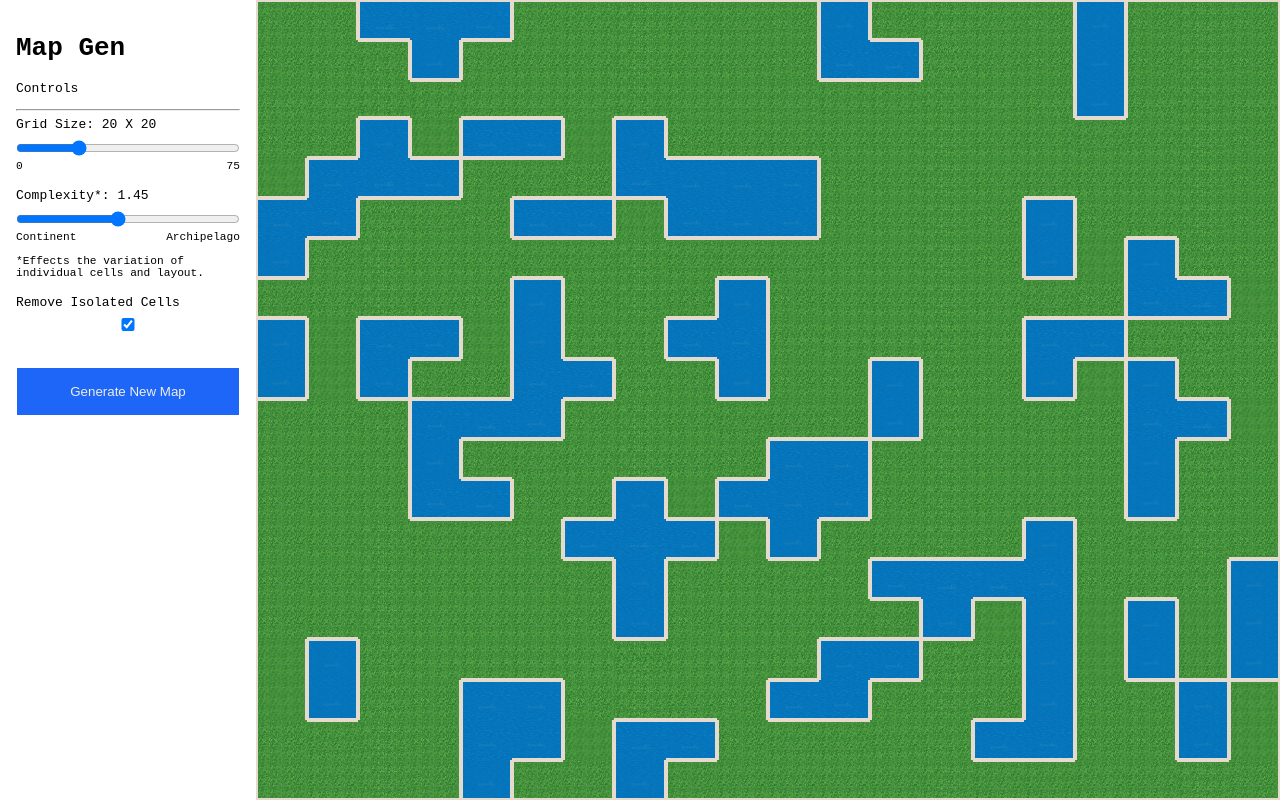
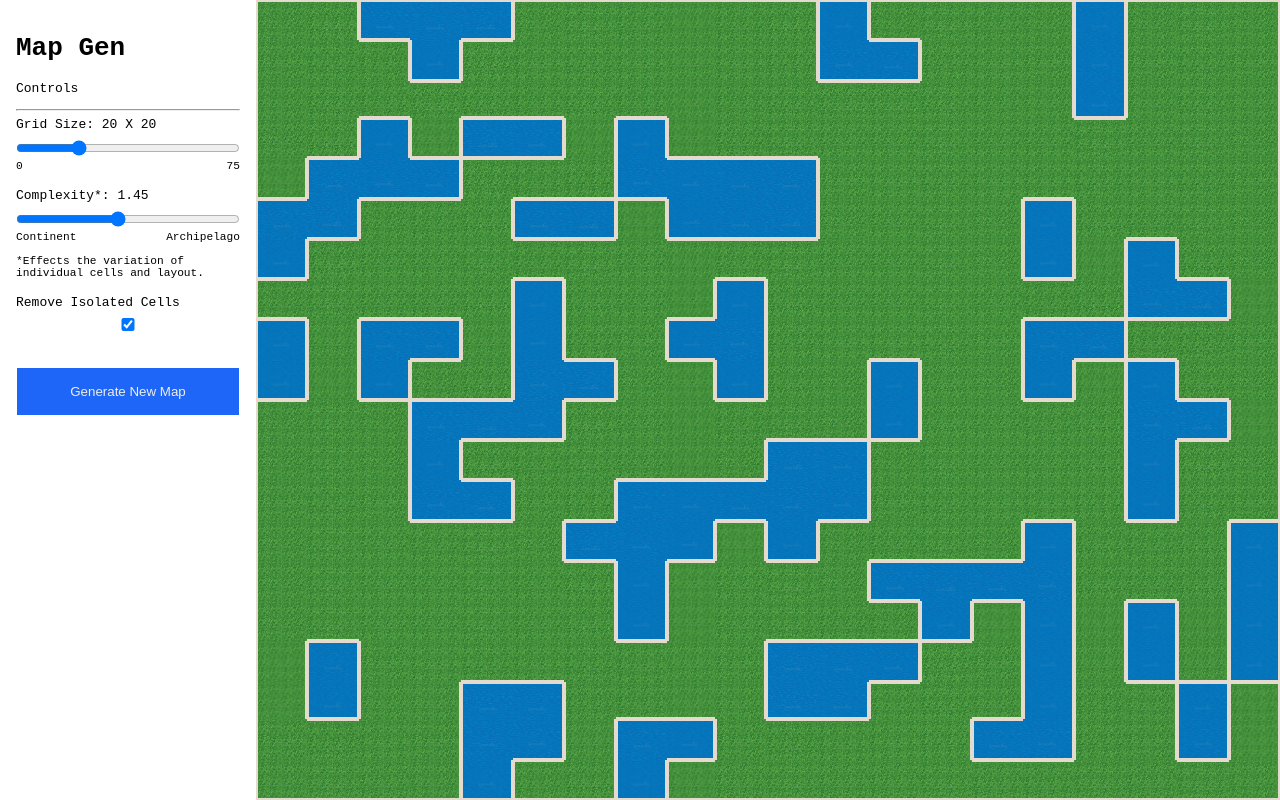
Before and after one commit to K-Zimny/map-gen, a Next.js app: page / in a window 1280 px wide. Built offline with nearby package versions, Linux system fonts and the light colour scheme.

Commit message:
Resolves production build isolated error

```diff
--- a/app/components/Grid.jsx
+++ b/app/components/Grid.jsx
@@ -3,57 +3,58 @@
 import React from "react";
 import Cell from "./Cell";
 
-const gridAlgorithm = (
-  grid,
-  cell,
-  rowIndex,
-  cellIndex,
-  removeIsolatedCells
-) => {
-  // Cell values adjacent to the current cell.
+// Function to process the entire grid and apply the gridAlgorithm logic
+const processGrid = (grid, removeIsolatedCells) => {
+  const newGrid = grid.map((row, rowIndex) =>
+    row.map((cell, cellIndex) => {
       const adjacentTop = grid[rowIndex - 1]?.[cellIndex];
       const adjacentRight = grid[rowIndex]?.[cellIndex + 1];
       const adjacentBottom = grid[rowIndex + 1]?.[cellIndex];
       const adjacentLeft = grid[rowIndex]?.[cellIndex - 1];
 
-  // Removes Isolated Cells
       if (removeIsolatedCells) {
         const isIsolated =
           cell !== adjacentTop &&
           cell !== adjacentRight &&
           cell !== adjacentBottom &&
           cell !== adjacentLeft;
-    if (isIsolated) {
-      grid[rowIndex][cellIndex] = cell === 1 ? 0 : 1;
-    }
+
+        return isIsolated ? (cell === 1 ? 0 : 1) : cell;
       }
 
-  // Cell Data
-  return {
-    value: cell,
-    top: cell === adjacentTop ? "borderless-top" : "",
-    right: cell === adjacentRight ? "borderless-right" : "",
-    bottom: cell === adjacentBottom ? "borderless-bottom" : "",
-    left: cell === adjacentLeft ? "borderless-left" : "",
-  };
+      return cell;
+    })
+  );
+
+  return newGrid;
 };
 
+// Function to calculate the cell data for rendering
+const calculateCellData = (grid, cell, rowIndex, cellIndex) => ({
+  value: cell,
+  top: cell === grid[rowIndex - 1]?.[cellIndex] ? "borderless-top" : "",
+  right: cell === grid[rowIndex]?.[cellIndex + 1] ? "borderless-right" : "",
+  bottom: cell === grid[rowIndex + 1]?.[cellIndex] ? "borderless-bottom" : "",
+  left: cell === grid[rowIndex]?.[cellIndex - 1] ? "borderless-left" : "",
+});
+
 export default function Grid({ grid, removeIsolatedCells }) {
+  // Process the grid before rendering
+  const processedGrid = processGrid(grid, removeIsolatedCells);
+
   return (
-    <>
-      {grid && (
     <table className="grid">
       <tbody>
-            {grid.map((row, rowIndex) => (
+        {processedGrid.map((row, rowIndex) => (
           <tr key={rowIndex}>
             {row.map((cell, cellIndex) => {
-                  const cellData = gridAlgorithm(
-                    grid,
+              const cellData = calculateCellData(
+                processedGrid,
                 cell,
                 rowIndex,
-                    cellIndex,
-                    removeIsolatedCells
+                cellIndex
               );
+
               return (
                 <Cell
                   key={`${rowIndex}-${cellIndex}`}
@@ -66,7 +67,5 @@ export default function Grid({ grid, removeIsolatedCells }) {
         ))}
       </tbody>
     </table>
-      )}
-    </>
   );
 }
```
Lines whose indentation alone changed are shown as unchanged.
